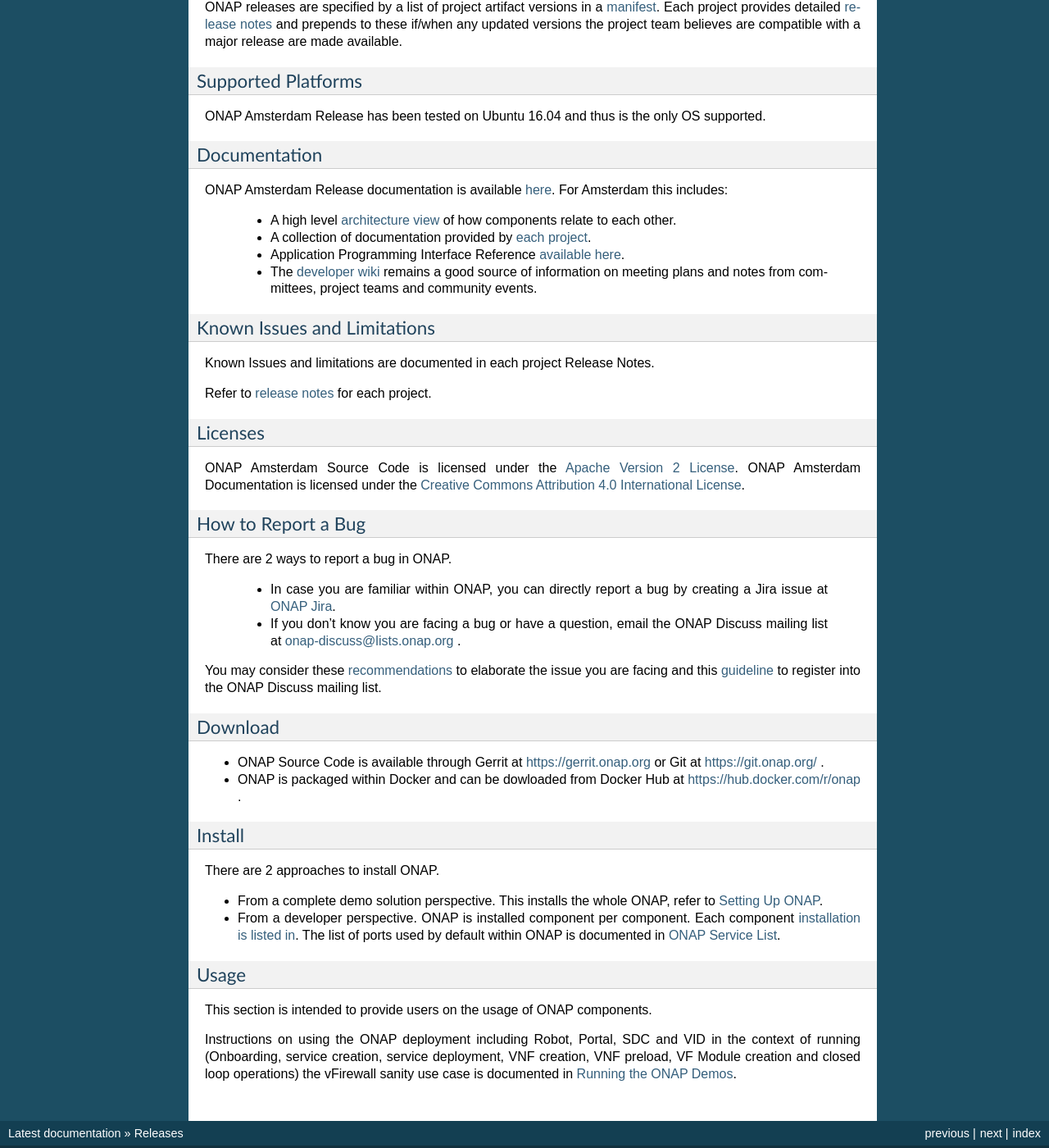
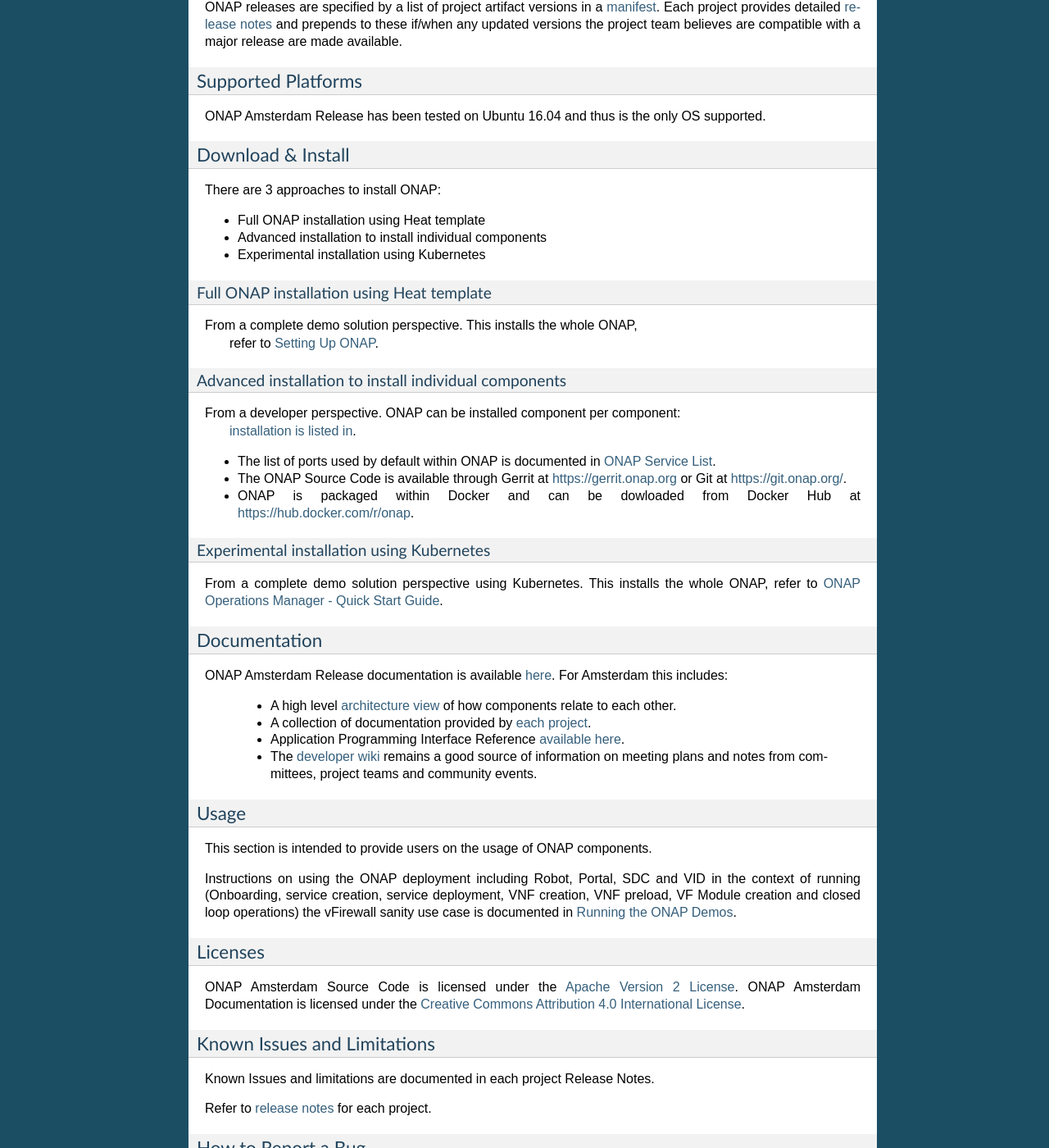
Before and after one commit to onap/doc, a Sphinx documentation site: the page built from docs/release/index.rst, in a window 1280 px wide and 1400 px high, scrolled down 1366 px. Shown: the whole window at 82% size. Built offline with Sphinx 7.4.7, drawn with Linux system fonts in a browser that asks for light colours; formulas are drawn with MathJax 3; pages that are not in the unit, such as notebooks, are missing from menus; some of the changed text lies outside the part shown.

Commit message:
Update release note
Actions according to dedicated doc meeting
Reword release notes download and install sections
Move some sections

Change-Id: I359764d1c6bca549eff5282401d1b134c36ae2e1
Issue-ID: DOC-150
Signed-off-by: Eric Debeau <eric.debeau@orange.com>

```diff
--- a/docs/release/index.rst
+++ b/docs/release/index.rst
@@ -95,11 +95,38 @@
 and prepends to these if/when any updated versions the project team believes
 are compatible with a major release are made available.
 
-
 Supported Platforms
 +++++++++++++++++++
 ONAP Amsterdam Release has been tested on Ubuntu 16.04 and thus is
 the only OS supported.
+
+.. index:: Download
+
+Download & Install
+++++++++++++++++++
+There are 3 approaches to install ONAP:
+
+* Full ONAP installation using Heat template
+* Advanced installation to install individual components
+* Experimental installation using Kubernetes
+
+Full ONAP installation using Heat template
+~~~~~~~~~~~~~~~~~~~~~~~~~~~~~~~~~~~~~~~~~~
+From a complete demo solution perspective. This installs the whole ONAP,
+ refer to :ref:`Setting Up ONAP <demo-installing-running-onap>`.
+
+Advanced installation to install individual components
+~~~~~~~~~~~~~~~~~~~~~~~~~~~~~~~~~~~~~~~~~~~~~~~~~~~~~~
+From a developer perspective. ONAP can be installed component per component:
+ :ref:`installation is listed in <doc_onap-developer_guide_projects>`.
+
+* The list of ports used by default within ONAP is documented in `ONAP Service List <https://wiki.onap.org/display/DW/ONAP+Services+List>`_.
+* The ONAP Source Code is available through Gerrit at https://gerrit.onap.org or Git at https://git.onap.org/.
+* ONAP is packaged within Docker and can be dowloaded from Docker Hub at https://hub.docker.com/r/onap.
+
+Experimental installation using Kubernetes
+~~~~~~~~~~~~~~~~~~~~~~~~~~~~~~~~~~~~~~~~~~
+From a complete demo solution perspective using Kubernetes. This installs the whole ONAP, refer to `ONAP Operations Manager - Quick Start Guide <http://onap.readthedocs.io/en/latest/submodules/oom.git/docs/OOM%20Project%20Description/oom_project_description.html#quick-start-guide>`_.
 
 Documentation
 +++++++++++++
@@ -119,13 +146,15 @@
    information on meeting plans and notes from committees, project teams and
    community events.
 
+Usage
++++++
+This section is intended to provide users on the usage of ONAP components.
 
-Known Issues and Limitations
-++++++++++++++++++++++++++++
-Known Issues and limitations are documented in each project Release Notes.
-
-Refer to :ref:`release notes <doc-releaserepos>` for each project.
-
+Instructions on using the ONAP deployment including Robot, Portal, SDC and VID
+in the context of running (Onboarding, service creation, service deployment,
+VNF creation, VNF preload, VF Module creation and closed loop operations)
+the vFirewall sanity use case is documented
+in `Running the ONAP Demos <https://wiki.onap.org/display/DW/Running+the+ONAP+Demos>`_.
 
 .. index:: Licensing
 
@@ -133,6 +162,12 @@
 ++++++++
 ONAP Amsterdam Source Code is licensed under the `Apache Version 2 License <http://www.apache.org/licenses/LICENSE-2.0>`_.
 ONAP Amsterdam Documentation is licensed under the `Creative Commons Attribution 4.0 International License <http://creativecommons.org/licenses/by/4.0>`_.
+
+Known Issues and Limitations
+++++++++++++++++++++++++++++
+Known Issues and limitations are documented in each project Release Notes.
+
+Refer to :ref:`release notes <doc-releaserepos>` for each project.
 
 .. index:: Reporting Bugs
 
@@ -149,42 +184,6 @@
 
 You may consider these `recommendations <https://wiki.onap.org/display/DW/Tracking+Issues+with+JIRA#TrackingIssueswithJIRA-RecommendationsforwrittingProperJIRAIssue>`_ to elaborate the issue you are facing and this `guideline <https://wiki.onap.org/display/DW/Mailing+Lists>`_ to register into the ONAP Discuss mailing list.
 
-.. index:: Download
-
-Download
-++++++++
-
-* ONAP Source Code is available through Gerrit at https://gerrit.onap.org or Git at https://git.onap.org/ .
-
-* ONAP is packaged within Docker and can be dowloaded from Docker Hub at https://hub.docker.com/r/onap .
-
-
-.. index:: Installation
-
-
-Install
-+++++++
-There are 2 approaches to install ONAP.
-
-* From a complete demo solution perspective. This installs the whole ONAP,
-  refer to :ref:`Setting Up ONAP <demo-installing-running-onap>`.
-
-* From a developer perspective. ONAP is installed component per component.
-  Each
-  component :ref:`installation is listed in<doc_onap-developer_guide_projects>`.
-  The list of ports used by default within ONAP is documented
-  in `ONAP Service List <https://wiki.onap.org/display/DW/ONAP+Services+List>`_.
-
-Usage
-+++++
-This section is intended to provide users on the usage of ONAP components.
-
-Instructions on using the ONAP deployment including Robot, Portal, SDC and VID
-in the context of running (Onboarding, service creation, service deployment,
-VNF creation, VNF preload, VF Module creation and closed loop operations)
-the vFirewall sanity use case is documented
-in `Running the ONAP Demos <https://wiki.onap.org/display/DW/Running+the+ONAP+Demos>`_.
-
 
 .. Include files referenced by link in the toctree as hidden
 
```
